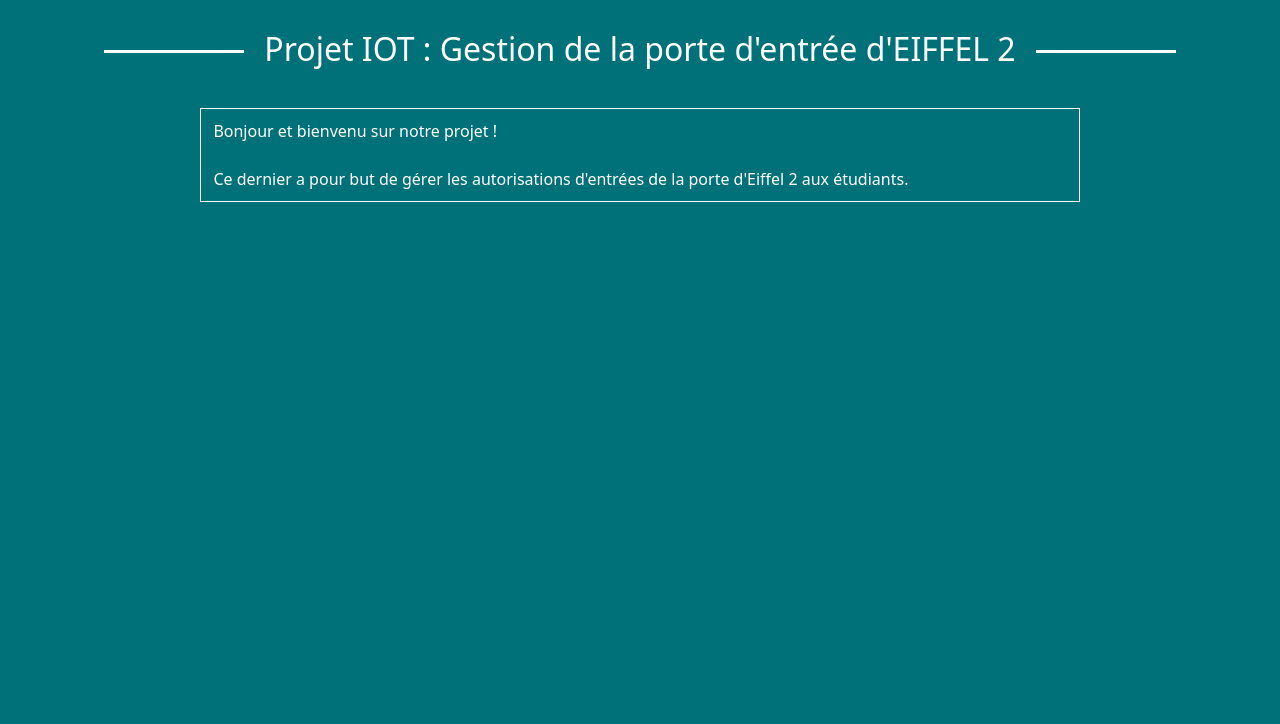
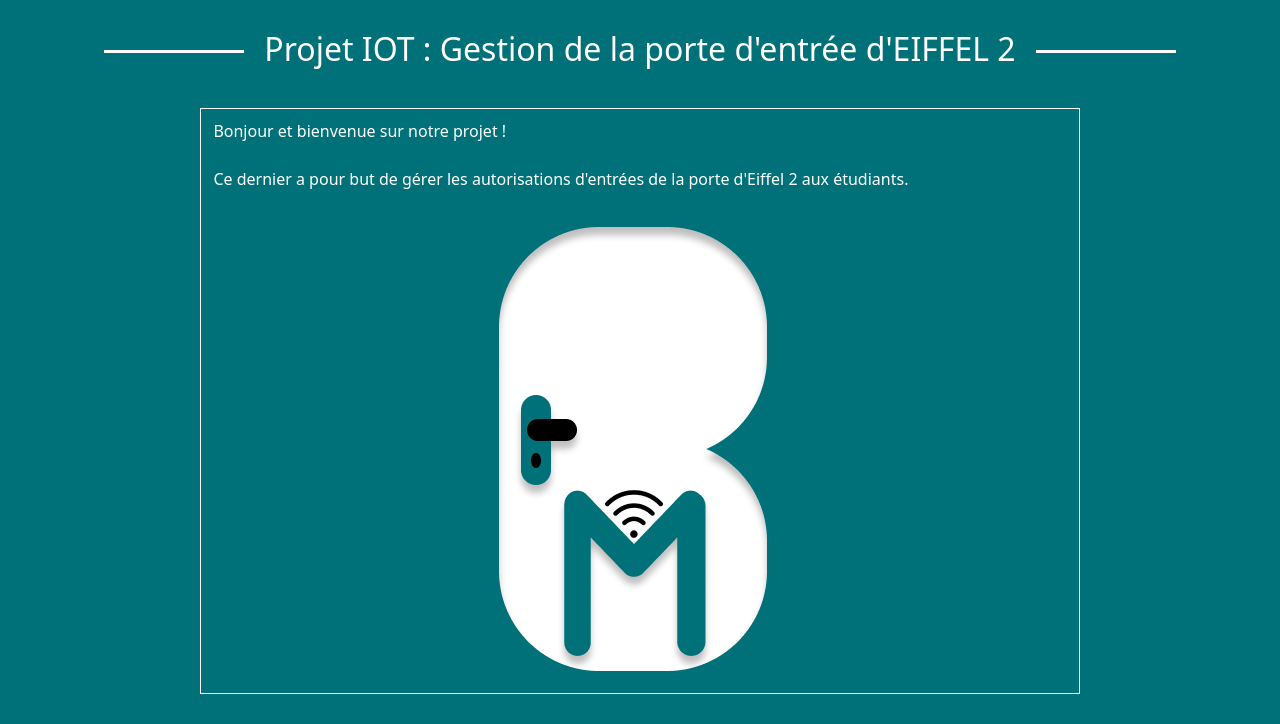
Before and after one commit to dan-555/BadgeMe-IOT-Projet, a PHP site: page / in a window 1280 px wide. Shown: the part 76-800 px from the top of the page. Run offline with PHP 8.4, Linux system fonts and the light colour scheme.

Commit message:
2eme commit

```diff
--- a/UIDContainer.php
+++ /dev/null
@@ -1 +0,0 @@
-<?php $UIDresult=''; echo $UIDresult; ?>
--- a/index.php
+++ b/index.php
@@ -17,11 +17,14 @@
 		<div style="border: solid 1px white;padding-top:10px;padding-bottom:10px;width:70%;" class="container">
 
          <span style="color:white">
-            Bonjour et bienvenu sur notre projet ! <br> <br>
+            Bonjour et bienvenue sur notre projet ! <br> <br>
             Ce dernier a pour but de gérer les autorisations d'entrées de la porte d'Eiffel 2 aux étudiants.
-            </span>
-
-
+        </span>
+        <br>
+         <br>
+        <div class="text-center">
+                <img src="img/logo.png" alt="BadgeMe">
+		</div>
 		</div> <!-- /container -->
         </div>
 
```
Also changed, not shown: img/logo.png (added).
